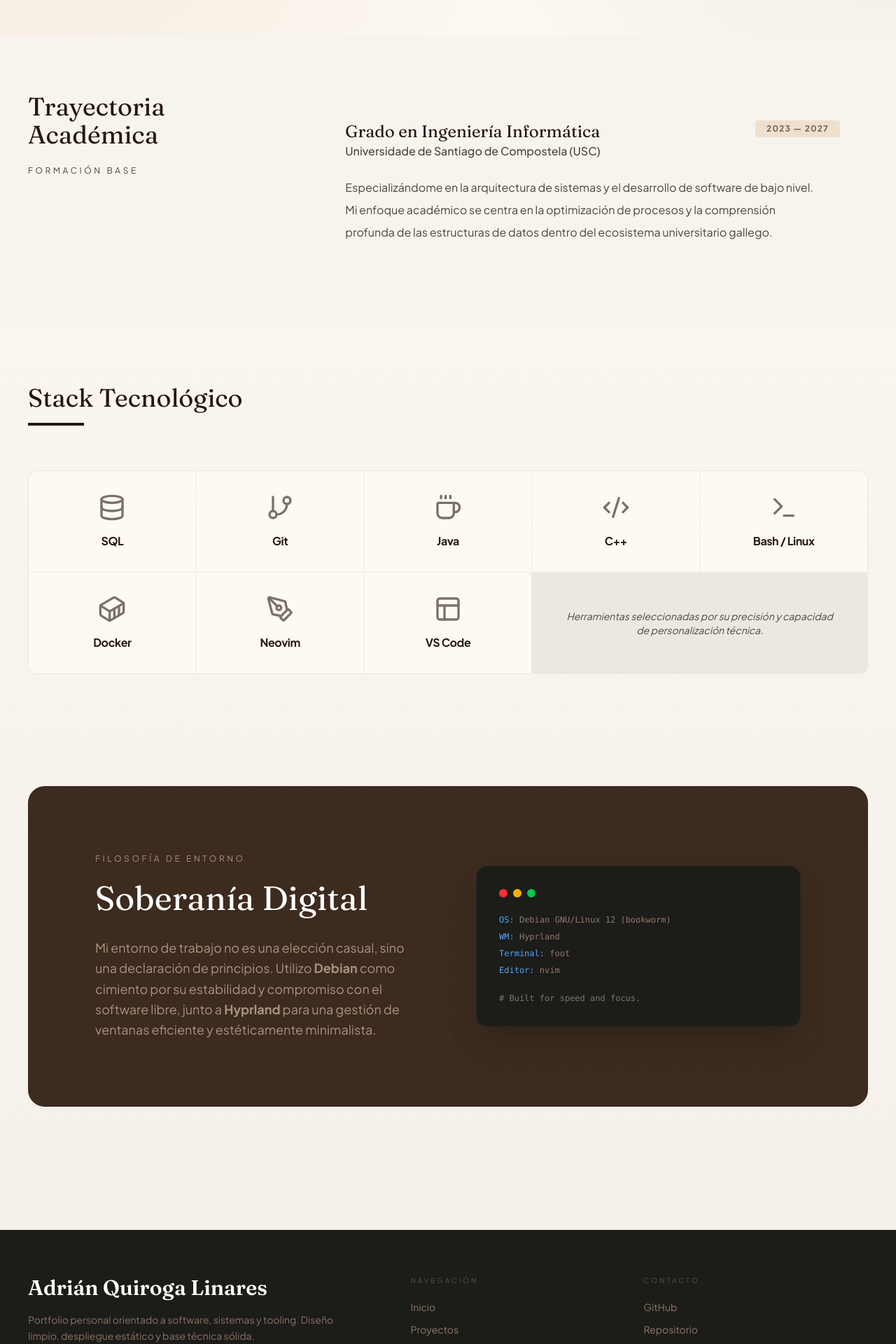
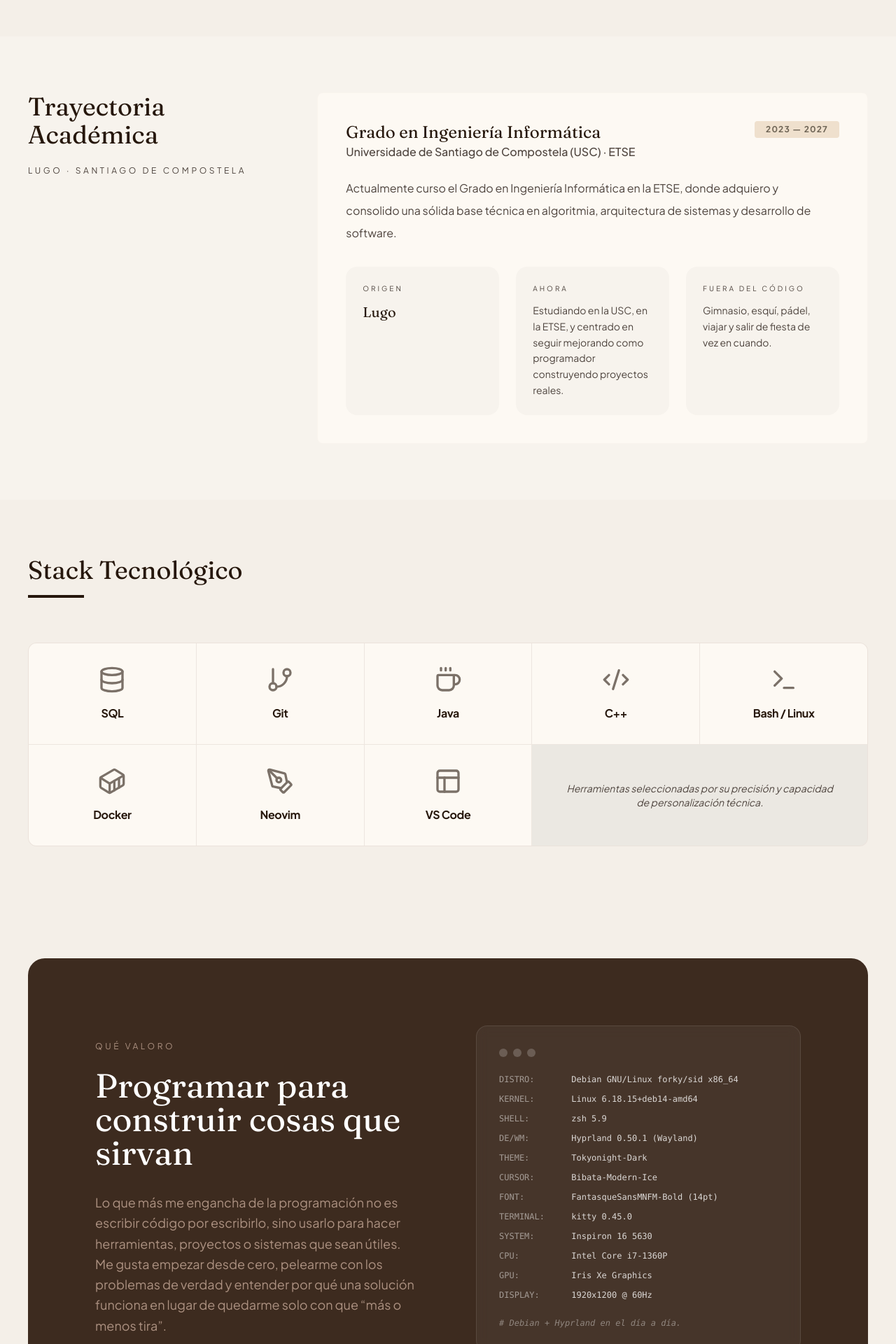
Before and after one commit to adrianql5/adrianql5.github.io, a React (Vite) app: page /#/sobre-mi in a window 1280 px wide. Shown: the part 380-2300 px from the top of the page at 70% size. Built offline with nearby package versions, Linux system fonts and the light colour scheme.

Commit message:
Big things up tuin 1

```diff
--- a/src/index.css
+++ b/src/index.css
@@ -43,10 +43,7 @@
 
   body {
     @apply bg-bg text-on-surface font-sans antialiased;
-    background-image:
-      radial-gradient(circle at top left, rgba(239, 224, 205, 0.75), transparent 28%),
-      radial-gradient(circle at top right, rgba(61, 43, 31, 0.08), transparent 24%),
-      linear-gradient(180deg, #fdf9f3 0%, #f4efe8 100%);
+    background-color: #f4efe8;
     min-height: 100vh;
     overflow-x: hidden;
     -ms-overflow-style: none;
@@ -97,3 +94,14 @@
 .animate-fade-in {
   animation: fade-in 0.6s ease-out forwards;
 }
+
+.scrollbar-hidden {
+  -ms-overflow-style: none;
+  scrollbar-width: none;
+}
+
+.scrollbar-hidden::-webkit-scrollbar {
+  width: 0;
+  height: 0;
+  display: none;
+}
--- a/src/pages/About.tsx
+++ b/src/pages/About.tsx
@@ -17,14 +17,14 @@ export default function About() {
       <header className="px-6 md:px-10 max-w-[1440px] mx-auto mb-20">
         <div className="flex flex-col md:flex-row gap-10 items-end">
           <div className="flex-1">
-            <p className="text-xs tracking-[0.3em] uppercase text-on-surface-variant mb-4">Ingeniero en Formación</p>
+            <p className="text-xs tracking-[0.3em] uppercase text-on-surface-variant mb-4">Sobre mí</p>
             <h1 className="font-serif text-6xl md:text-8xl tracking-tight text-primary leading-none">
               Adrián Quiroga Linares
             </h1>
           </div>
           <div className="md:w-1/3 mb-4">
             <p className="text-on-surface-variant leading-relaxed italic border-l-2 border-outline-variant pl-6">
-              "La ingeniería no es solo construcción; es la orquestación meticulosa de sistemas que perduran en el tiempo."
+              Soy de Lugo, Galicia. Me apasiona el desarrollo de software, resolver problemas complejos y entender a fondo las tecnologías que utilizo en mi día a día.
             </p>
           </div>
         </div>
@@ -35,22 +35,40 @@ export default function About() {
         <div className="max-w-[1440px] mx-auto grid md:grid-cols-12 gap-10">
           <div className="md:col-span-4">
             <h2 className="font-serif text-4xl text-primary mb-6">Trayectoria Académica</h2>
-            <p className="text-xs tracking-[0.3em] uppercase text-on-surface-variant">Formación Base</p>
+            <p className="text-xs tracking-[0.3em] uppercase text-on-surface-variant">Lugo · Santiago de Compostela</p>
           </div>
           <div className="md:col-span-8">
-            <div className="bg-surface-container-lowest p-10 rounded-lg">
+            <div className="bg-surface p-10 rounded-lg border border-outline-variant/10">
               <div className="flex flex-col md:flex-row justify-between items-start mb-6 gap-4">
                 <div>
                   <h3 className="font-serif text-2xl text-primary">Grado en Ingeniería Informática</h3>
-                  <p className="text-on-surface-variant font-medium">Universidade de Santiago de Compostela (USC)</p>
+                  <p className="text-on-surface-variant font-medium">Universidade de Santiago de Compostela (USC) · ETSE</p>
                 </div>
                 <span className="bg-secondary-container text-on-secondary-container px-4 py-1 rounded text-xs font-bold tracking-widest uppercase">
                   2023 — 2027
                 </span>
               </div>
-              <p className="text-on-surface-variant leading-loose max-w-2xl">
-                Especializándome en la arquitectura de sistemas y el desarrollo de software de bajo nivel. Mi enfoque académico se centra en la optimización de procesos y la comprensión profunda de las estructuras de datos dentro del ecosistema universitario gallego.
+              <p className="text-on-surface-variant leading-loose max-w-2xl mb-8">
+                Actualmente curso el Grado en Ingeniería Informática en la ETSE, donde adquiero y consolido una sólida base técnica en algoritmia, arquitectura de sistemas y desarrollo de software.
               </p>
+              <div className="grid gap-6 md:grid-cols-3">
+                <div className="rounded-2xl bg-surface-container-low p-6">
+                  <p className="text-[10px] tracking-[0.3em] uppercase text-on-surface-variant mb-3">Origen</p>
+                  <h4 className="font-serif text-xl text-primary">Lugo</h4>
+                </div>
+                <div className="rounded-2xl bg-surface-container-low p-6">
+                  <p className="text-[10px] tracking-[0.3em] uppercase text-on-surface-variant mb-3">Ahora</p>
+                  <p className="text-sm text-on-surface-variant leading-relaxed">
+                    Estudiando en la USC, en la ETSE, y centrado en seguir mejorando como programador construyendo proyectos reales.
+                  </p>
+                </div>
+                <div className="rounded-2xl bg-surface-container-low p-6">
+                  <p className="text-[10px] tracking-[0.3em] uppercase text-on-surface-variant mb-3">Fuera del código</p>
+                  <p className="text-sm text-on-surface-variant leading-relaxed">
+                    Gimnasio, esquí, pádel, viajar y salir de fiesta de vez en cuando.
+                  </p>
+                </div>
+              </div>
             </div>
           </div>
         </div>
@@ -77,30 +95,37 @@ export default function About() {
         </div>
       </section>
 
-      {/* Digital Sovereignty */}
+      {/* Personal Section */}
       <section className="px-6 md:px-10 max-w-[1440px] mx-auto py-20">
         <div className="relative bg-primary-container text-white p-12 md:p-24 rounded-3xl overflow-hidden">
-          <div className="absolute inset-0 opacity-5 pointer-events-none" style={{ backgroundImage: 'radial-gradient(circle at 2px 2px, white 1px, transparent 0)', backgroundSize: '40px 40px' }}></div>
           <div className="relative z-10 grid md:grid-cols-2 gap-20 items-center">
             <div>
-              <p className="text-xs tracking-[0.3em] uppercase text-on-primary-container mb-6">Filosofía de Entorno</p>
-              <h2 className="font-serif text-4xl md:text-5xl mb-8">Soberanía Digital</h2>
+              <p className="text-xs tracking-[0.3em] uppercase text-on-primary-container mb-6">Qué valoro</p>
+              <h2 className="font-serif text-4xl md:text-5xl mb-8">Programar para construir cosas que sirvan</h2>
               <p className="text-lg text-on-primary-container leading-relaxed">
-                Mi entorno de trabajo no es una elección casual, sino una declaración de principios. Utilizo <strong>Debian</strong> como cimiento por su estabilidad y compromiso con el software libre, junto a <strong>Hyprland</strong> para una gestión de ventanas eficiente y estéticamente minimalista.
+                Lo que más me engancha de la programación no es escribir código por escribirlo, sino usarlo para hacer herramientas, proyectos o sistemas que sean útiles. Me gusta empezar desde cero, pelearme con los problemas de verdad y entender por qué una solución funciona en lugar de quedarme solo con que “más o menos tira”.
               </p>
             </div>
-            <div className="bg-[#1c1c18] p-8 rounded-2xl shadow-2xl border border-white/5 font-mono text-xs text-on-primary-container/80">
+            <div className="bg-white/5 p-8 rounded-2xl border border-white/10 font-mono text-xs text-white/80 backdrop-blur-sm">
               <div className="flex gap-2 mb-6">
-                <div className="w-3 h-3 rounded-full bg-red-500"></div>
-                <div className="w-3 h-3 rounded-full bg-yellow-500"></div>
-                <div className="w-3 h-3 rounded-full bg-green-500"></div>
+                <div className="w-3 h-3 rounded-full bg-white/20"></div>
+                <div className="w-3 h-3 rounded-full bg-white/20"></div>
+                <div className="w-3 h-3 rounded-full bg-white/20"></div>
               </div>
-              <div className="space-y-2">
-                <p><span className="text-blue-400">OS:</span> Debian GNU/Linux 12 (bookworm)</p>
-                <p><span className="text-blue-400">WM:</span> Hyprland</p>
-                <p><span className="text-blue-400">Terminal:</span> foot</p>
-                <p><span className="text-blue-400">Editor:</span> nvim</p>
-                <p className="mt-6 text-outline"># Built for speed and focus.</p>
+              <div className="space-y-3">
+                <p><span className="text-white/50 w-24 inline-block">DISTRO:</span> Debian GNU/Linux forky/sid x86_64</p>
+                <p><span className="text-white/50 w-24 inline-block">KERNEL:</span> Linux 6.18.15+deb14-amd64</p>
+                <p><span className="text-white/50 w-24 inline-block">SHELL:</span> zsh 5.9</p>
+                <p><span className="text-white/50 w-24 inline-block">DE/WM:</span> Hyprland 0.50.1 (Wayland)</p>
+                <p><span className="text-white/50 w-24 inline-block">THEME:</span> Tokyonight-Dark</p>
+                <p><span className="text-white/50 w-24 inline-block">CURSOR:</span> Bibata-Modern-Ice</p>
+                <p><span className="text-white/50 w-24 inline-block">FONT:</span> FantasqueSansMNFM-Bold (14pt)</p>
+                <p><span className="text-white/50 w-24 inline-block">TERMINAL:</span> kitty 0.45.0</p>
+                <p><span className="text-white/50 w-24 inline-block">SYSTEM:</span> Inspiron 16 5630</p>
+                <p><span className="text-white/50 w-24 inline-block">CPU:</span> Intel Core i7-1360P</p>
+                <p><span className="text-white/50 w-24 inline-block">GPU:</span> Iris Xe Graphics</p>
+                <p><span className="text-white/50 w-24 inline-block">DISPLAY:</span> 1920x1200 @ 60Hz</p>
+                <p className="mt-6 text-white/40 italic"># Debian + Hyprland en el día a día.</p>
               </div>
             </div>
           </div>
--- a/src/pages/Home.tsx
+++ b/src/pages/Home.tsx
@@ -59,7 +59,7 @@ export default function Home() {
           >
             <div className="h-[340px] md:h-[420px] lg:h-[360px] rounded-3xl overflow-hidden border border-outline-variant/20 bg-surface-container-high shadow-sm">
               {photoError ? (
-                <div className="h-full w-full flex flex-col items-center justify-center px-8 text-center bg-[linear-gradient(160deg,rgba(239,224,205,0.9),rgba(241,237,231,0.65))]">
+                <div className="h-full w-full flex flex-col items-center justify-center px-8 text-center bg-secondary-container">
                   <p className="font-serif text-3xl text-primary">Tu foto aquí</p>
                   <p className="text-sm text-on-surface-variant leading-relaxed mt-4 max-w-xs">
                     Añade tu imagen en <span className="font-bold text-primary">public/photos/profile.jpg</span> y aparecerá en esta portada.
@@ -115,7 +115,7 @@ export default function Home() {
             <div
               className="absolute inset-0 transition-transform duration-700 group-hover:scale-[1.02]"
               style={{
-                backgroundImage: 'linear-gradient(140deg, #1f140e 0%, #3d2b1f 45%, #6d6354 100%)',
+                backgroundColor: '#3d2b1f',
               }}
             />
             <div className="absolute inset-0 bg-primary/20 group-hover:bg-primary/10 transition-colors"></div>
--- a/src/site.ts
+++ b/src/site.ts
@@ -1,8 +1,9 @@
 export const site = {
   name: 'Adrián Quiroga Linares',
   shortName: 'Adrián Quiroga',
-  email: 'adrianquiroga5@gmail.com',
+  email: 'adrian.quiroga@rai.usc.es',
   github: 'https://github.com/adrianql5',
+  linkedin: 'https://linkedin.com/in/adrian-quiroga-linares-3b2569317',
   repository: 'https://github.com/adrianql5/adrianql5.github.io',
   location: 'Santiago de Compostela, España',
   university: 'Universidade de Santiago de Compostela',
@@ -17,6 +18,7 @@ export const navLinks = [
 
 export const footerLinks = [
   { name: 'GitHub', href: site.github },
+  { name: 'LinkedIn', href: site.linkedin },
   { name: 'Repositorio', href: site.repository },
   { name: 'Email', href: `mailto:${site.email}` },
 ];
```
Also changed, not shown: src/components/ProjectDetail.tsx (+17 -17 lines), src/pages/Contact.tsx (+39 -34 lines), src/pages/Projects.tsx (+27 -23 lines), src/assets/projects/apuntesweb.png (added), src/assets/projects/shaderssea.png (added).
